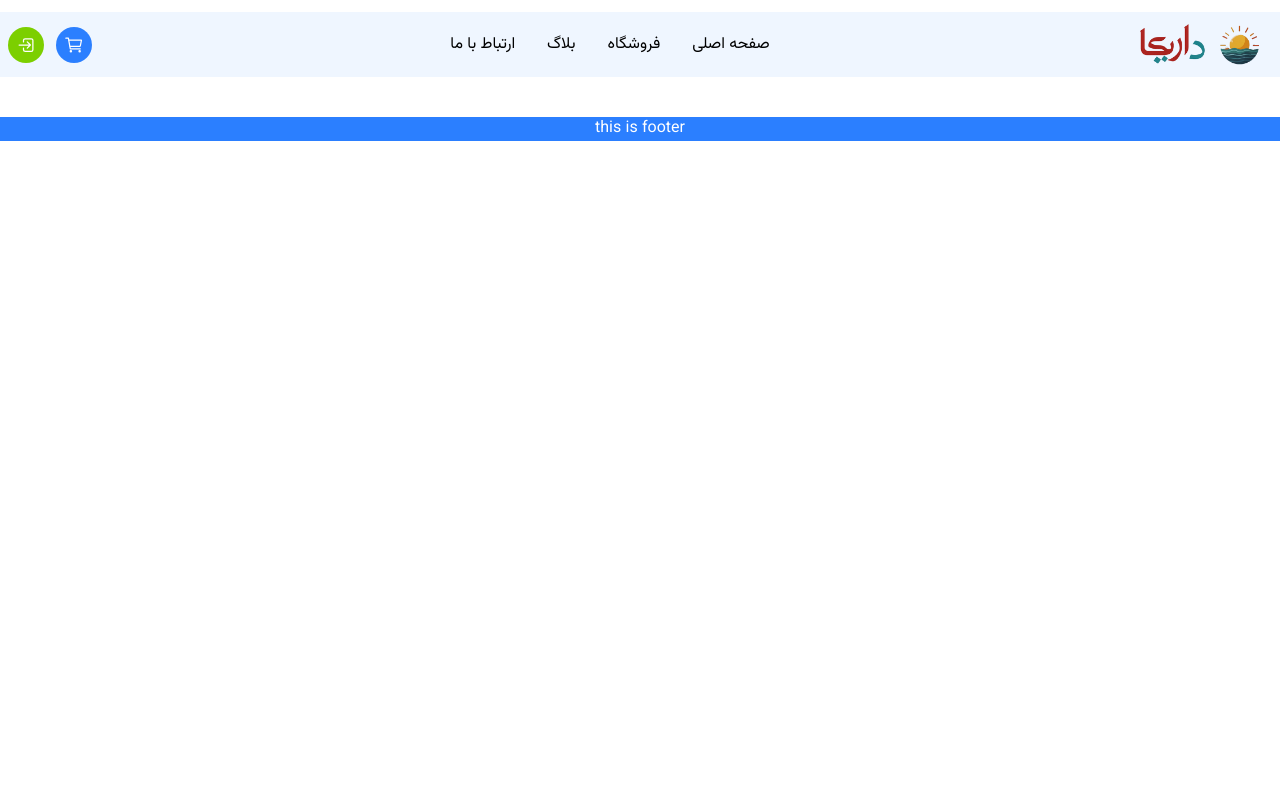
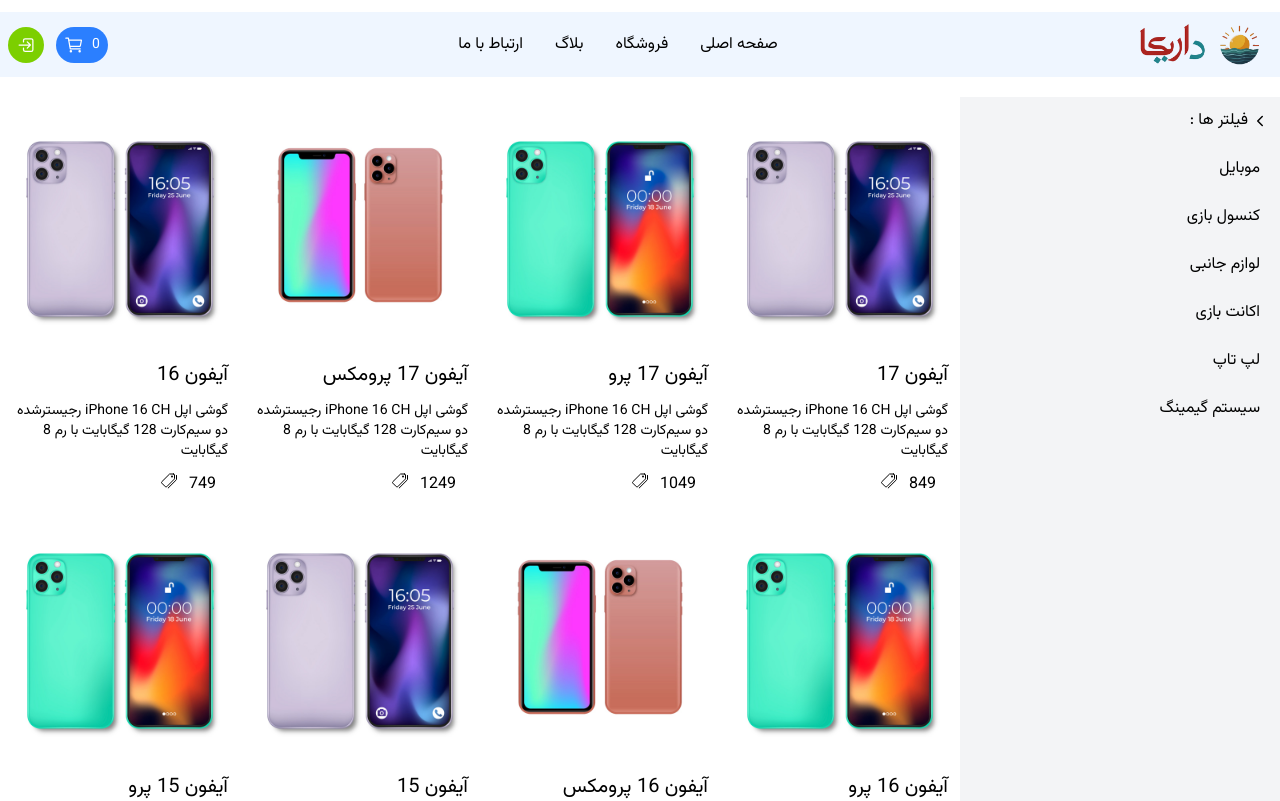
Before and after one commit to mskdeveloper/Eccommercer-Website-With-NextJs-And-TailwindCss-And-FramerMotion-And-MongoDB, a Next.js app: page /shop in a window 1280 px wide. Shown: the top 801 px of the page. Built offline with nearby package versions, Linux system fonts and the light colour scheme.

Commit message:
add redux toolkit

```diff
--- a/app/layout.js
+++ b/app/layout.js
@@ -1,6 +1,7 @@
 import "./globals.css";
 import Navbar from "@/components/navbar";
 import Footer from "@/components/footer";
+import ReduxProvider from "@/components/reduxProvider";
 
 export const metadata = {
   title: "Darica | Electronic Shop",
@@ -11,9 +12,11 @@
   return (
     <html>
       <body>
-        <Navbar />
-        {children}
-        <Footer />
+        <ReduxProvider>
+          <Navbar />
+          {children}
+          <Footer />
+        </ReduxProvider>
       </body>
     </html>
   );
--- /dev/null
+++ b/app/lib/cartSlice.js
@@ -0,0 +1,30 @@
+import { createSlice } from "@reduxjs/toolkit";
+
+const cartSlice = createSlice({
+  name: "cart",
+  initialState: { items: [] },
+  reducers: {
+    addToCart: (state, action) => {
+      const item = action.payload;
+      const existingItem = state.items.find((i) => i.id === item.id);
+      if (existingItem) {
+        existingItem.quantity += 1;
+      } else {
+        state.items.push({ ...item, quantity: 1 });
+      }
+    },
+    removeFromCart: (state, action) => {
+      const itemId = action.payload;
+      state.items = state.items.filter((item) => item.id !== itemId);
+    },
+    updateQuantity: (state, action) => {
+      const { id, quantity } = action.payload;
+      const item = state.items.find((i) => i.id === id);
+      if (item && quantity >= 1) {
+        item.quantity = quantity;
+      }
+    },
+  },
+});
+export const { addToCart, removeFromCart, updateQuantity } = cartSlice.actions;
+export default cartSlice.reducer;
--- /dev/null
+++ b/app/lib/store.js
@@ -0,0 +1,8 @@
+import { configureStore } from "@reduxjs/toolkit";
+import cartReducer from "./cartSlice";
+
+export const store = configureStore({
+  reducer: {
+    cart: cartReducer,
+  },
+});
--- a/app/shop/page.jsx
+++ b/app/shop/page.jsx
@@ -1,7 +1,64 @@
+import { IoChevronBackOutline, IoPricetagsOutline } from "react-icons/io5";
+import { categoriesDetails } from "@/components/productsCategory/categoriesDetails";
+import { productsDetails } from "@/components/productsCarousel/productDetail";
 import styles from "./index.css.module.css";
+import Image from "next/image";
 
 const page = () => {
-  return <div></div>;
+  return (
+    <div className="container mx-auto mt-5 grid grid-cols-4">
+      <div className="col-span-1 bg-gray-100 hidden md:block">
+        <div className="flex p-3 items-center">
+          <span className="pl-1">
+            <IoChevronBackOutline />
+          </span>
+          <h1>فیلتر ها :</h1>
+        </div>
+        <div>
+          <ul className="">
+            {categoriesDetails.map((item) => {
+              return (
+                <li
+                  className="py-3 px-5 hover:bg-gray-300 cursor-pointer"
+                  key={item.id}
+                >
+                  {item.name}
+                </li>
+              );
+            })}
+          </ul>
+        </div>
+      </div>
+      <div className="md:col-span-3 col-span-4">
+        <div className="flex flex-col md:grid md:grid-cols-4">
+          {productsDetails.map((product) => {
+            return (
+              <div
+                key={product.id}
+                className="hover:border hover:rounded-xl hover:cursor-pointer pt-3 border-gray-500"
+              >
+                <Image alt={product.title} src={product.img} />
+                <div className="p-3">
+                  <div>
+                    <h1 className="text-xl mb-3">{product.title}</h1>
+                    <h2 className="text-sm mb-3">{product.desc}</h2>
+                  </div>
+                  <div className="flex">
+                    <span className="px-3">
+                      <p>{product.price}</p>
+                    </span>
+                    <span className="pl-1">
+                      <IoPricetagsOutline />
+                    </span>
+                  </div>
+                </div>
+              </div>
+            );
+          })}
+        </div>
+      </div>
+    </div>
+  );
 };
 
 export default page;
--- a/components/navbar/index.jsx
+++ b/components/navbar/index.jsx
@@ -11,9 +11,16 @@
 } from "react-icons/io5";
 import { useState } from "react";
 import { AnimatePresence, motion } from "motion/react";
+import { useSelector } from "react-redux";
 
 const Navbar = () => {
   const [isMenuOpen, setIsMenuOpen] = useState(false);
+
+  const cartItems = useSelector((state) => state.cart.items);
+  const cartItemCount = cartItems.reduce(
+    (total, item) => total + item.quantity,
+    0
+  );
 
   const menuContent = [
     { pageName: "صفحه اصلی", href: "/" },
@@ -70,7 +77,10 @@
           {/* Button Section */}
           <div className="flex items-center gap-3">
             <button className="text-xl px-2 py-2 text-white  rounded-full cursor-pointer bg-blue-500 transition delay-150 duration-300 ease-in-out hover:-translate-y-1 hover:scale-110 hover:bg-blue-400">
-              <Link href="/cart">
+              <Link href="/cart" className="flex items-center">
+                {/* Items Count */}
+                <p className="ml-2 text-sm">{cartItemCount}</p>
+
                 <IoCartOutline />
               </Link>
             </button>
--- /dev/null
+++ b/components/productCard/index.jsx
@@ -0,0 +1,50 @@
+import React from "react";
+import { IoPricetagsOutline, IoCart } from "react-icons/io5";
+import Image from "next/image";
+import { useDispatch, useSelector } from "react-redux";
+import { addToCart, removeFromCart } from "@/app/lib/cartSlice";
+
+const ProductCard = ({ id, img, title, desc, price }) => {
+  const dispatch = useDispatch();
+  const cartItems = useSelector((state) => state.cart.items);
+  const isInCart = cartItems.some((items) => items.id === id);
+  const numericPrice =
+    typeof price === "string"
+      ? parseFloat(price.replace("$", "")) || 0
+      : number(price) || 0;
+
+  const handleToggleCart = () => {
+    if (isInCart) {
+      dispatch(removeFromCart(id));
+    } else {
+      dispatch(addToCart({ id, img, title, price: numericPrice, quantity: 1 }));
+    }
+  };
+  return (
+    <div>
+      <div>
+        <Image alt={title} src={img} />
+      </div>
+      <div className="flex flex-col gap-3 px-3">
+        <h2 className="text-xl">{title}</h2>
+        <p>{desc}</p>
+        <div className="flex justify-between  items-center">
+          <button
+            onClick={handleToggleCart}
+            className="text-xl cursor-pointer text-green-700 hover:text-green-500 hover:bg-gray-100 p-3 rounded-full"
+          >
+            <IoCart />
+          </button>
+          <div className="flex justify-end gap-3 items-center">
+            <span className=" text-xl">{price}</span>
+            <span className="text-red-500">
+              <IoPricetagsOutline />
+            </span>
+          </div>
+        </div>
+      </div>
+    </div>
+  );
+};
+
+export default ProductCard;
--- a/components/productsCarousel/index.jsx
+++ b/components/productsCarousel/index.jsx
@@ -1,6 +1,7 @@
 "use client";
 import { productsDetails } from "./productDetail";
-import { IoChevronBackOutline, IoPricetagsOutline } from "react-icons/io5";
+import { IoChevronBackOutline } from "react-icons/io5";
+import ProductCard from "../productCard";
 
 // Import Swiper React components
 import { Swiper, SwiperSlide } from "swiper/react";
@@ -11,7 +12,6 @@
 
 // import required modules
 import { Pagination } from "swiper/modules";
-import Image from "next/image";
 
 export default function ProductsCarousel() {
   return (
@@ -48,19 +48,7 @@
         >
           {productsDetails.map((card) => (
             <SwiperSlide className="flex flex-col bg-white rounded-xl p-5">
-              <div>
-                <Image alt={card.title} src={card.img} />
-              </div>
-              <div className="flex flex-col gap-3 px-3">
-                <h2 className="text-xl">{card.title}</h2>
-                <p>{card.desc}</p>
-                <div className="flex justify-end gap-3 items-center">
-                  <span className=" text-xl">{card.price}</span>
-                  <span className="text-red-500">
-                    <IoPricetagsOutline />
-                  </span>
-                </div>
-              </div>
+              <ProductCard {...card} />
             </SwiperSlide>
           ))}
         </Swiper>
--- /dev/null
+++ b/components/reduxProvider.js
@@ -0,0 +1,7 @@
+"use client";
+import { store } from "@/app/lib/store";
+import { Provider } from "react-redux";
+
+export default function ReduxProvider({ children }) {
+  return <Provider store={store}>{children}</Provider>;
+}
--- a/package.json
+++ b/package.json
@@ -8,6 +8,7 @@
     "start": "next start"
   },
   "dependencies": {
+    "@reduxjs/toolkit": "^2.9.0",
     "mongodb": "^6.19.0",
     "mongoose": "^8.18.0",
     "motion": "^12.23.12",
@@ -15,6 +16,7 @@
     "react": "19.1.0",
     "react-dom": "19.1.0",
     "react-icons": "^5.5.0",
+    "react-redux": "^9.2.0",
     "swiper": "^11.2.10"
   },
   "devDependencies": {
```
